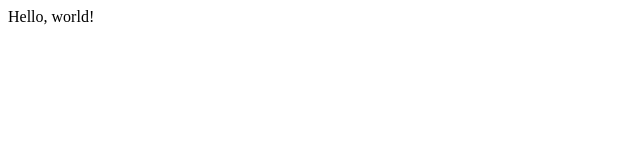
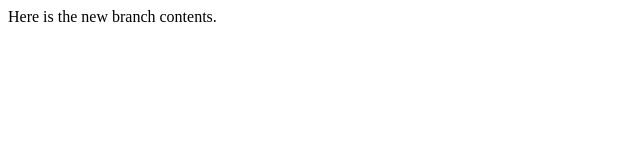
Before and after one commit to sophiasanh/lecture1, a plain HTML site: page index.html in a window 1280 px wide. Shown: the whole page, without its empty margins (0-640 px from the left). Drawn offline with Linux system fonts and the light colour scheme.

Commit message:
New branch contents

```diff
--- a/index.html
+++ b/index.html
@@ -3,6 +3,6 @@
     <title>Test</title>
 </head>
 <body>
-    Hello, world!
+    Here is the new branch contents.
 </body>
 </html>
```
